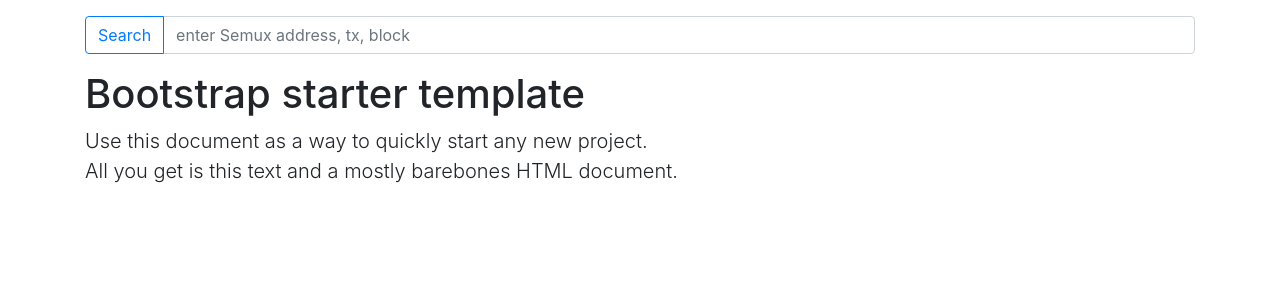
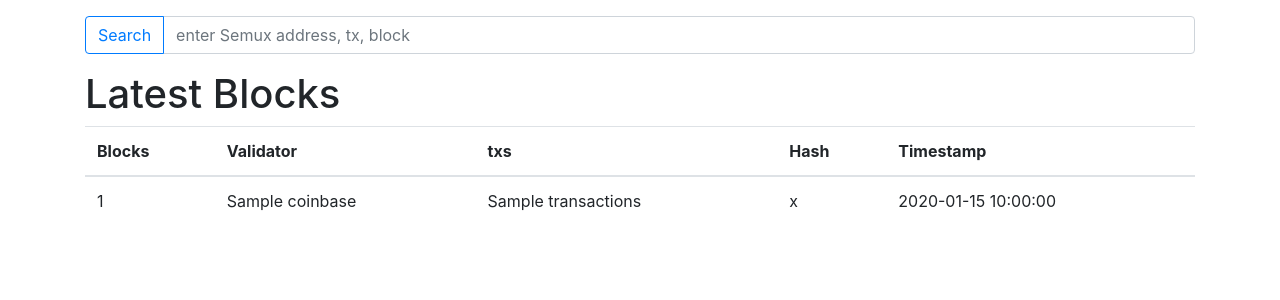
Before and after one commit to mdodong/sempy-backend, a Python web app: template sempy-backend/app/templates/explorer.html in a window 1280 px wide. Shown: the part 56-356 px from the top of the page. Run offline with Jinja, Linux system fonts and the light colour scheme; the template is opened without the code that fills it: most values are stand-ins (such as "Sample title", 1, 10 or a date in 2020); some libraries are stand-ins or nearby versions.

Commit message:
block explorer prototype

```diff
--- a/sempy-backend/app/templates/explorer.html
+++ b/sempy-backend/app/templates/explorer.html
@@ -1,10 +1,31 @@
 {% extends 'base.html' %}
-{% block title %}Hello World!{% endblock %}
+{% block title %}Block Explorer - Semux{% endblock %}
 {% block header %}
   <h1>Flask App</h1>
 {% endblock %}
 
 {% block content %}
-<h1>Bootstrap starter template</h1>
-        <p class="lead">Use this document as a way to quickly start any new project.<br> All you get is this text and a mostly barebones HTML document.</p>
+<h1>Latest Blocks</h1>
+<table class="table">
+  <thead>
+    <tr>
+      <th>Blocks</th>
+      <th>Validator</th>
+      <th>txs</th>
+      <th>Hash</th>
+      <th>Timestamp</th>
+    </tr>
+  </thead>
+  <tbody>
+    {% for block in latestBlocks %}
+    <tr>
+      <td>{{ block['number'] }}</td>
+      <td>{{ block['coinbase'] }}</td>
+      <td>{{ block['transactions'] }}</td>
+      <td>{{ block['hash'] }}</td>
+      <td>{{ block['timestamp'] }}</td>
+    </tr>
+    {% endfor %}
+  </tbody>
+</table>
 {% endblock %}
```
Also changed, not shown: sempy-backend/app/explorer/routes.py (+7 -4 lines).
